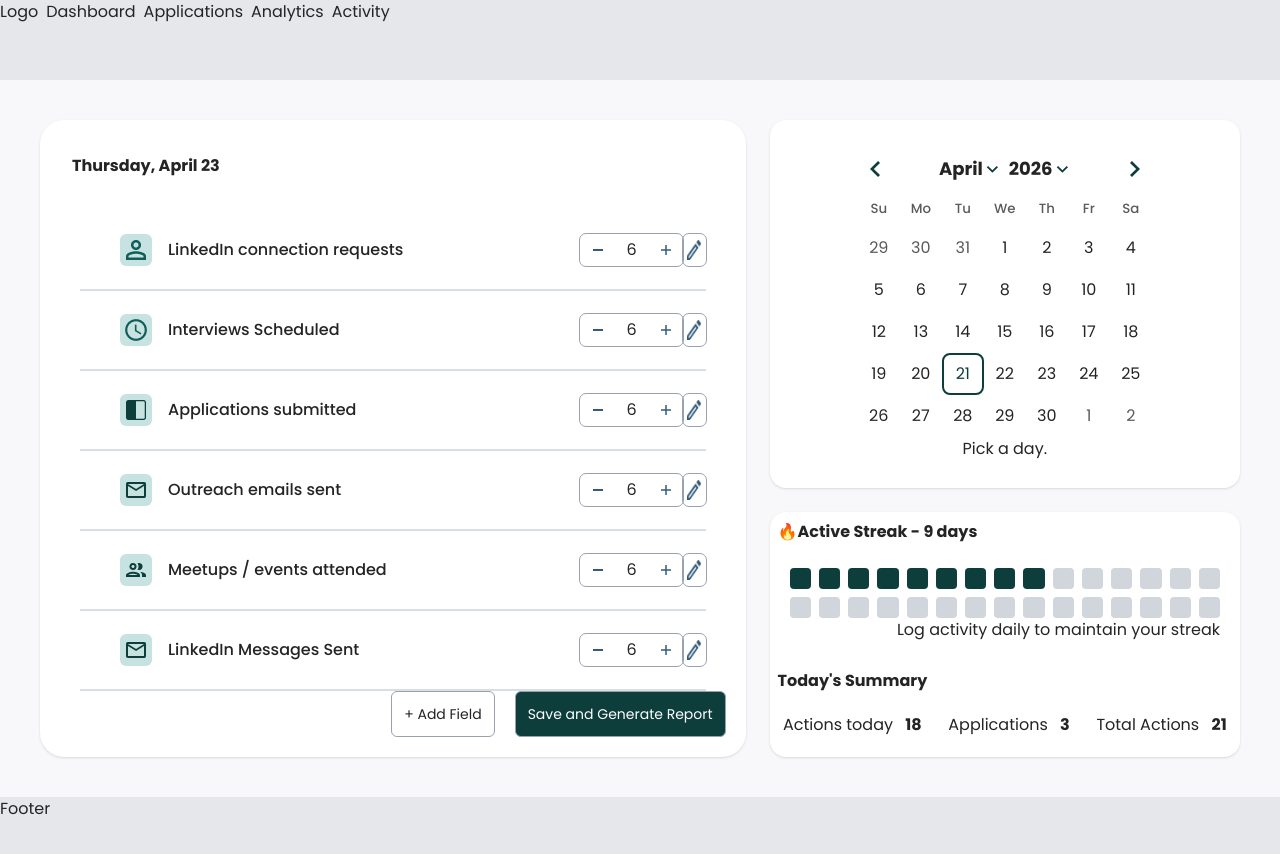
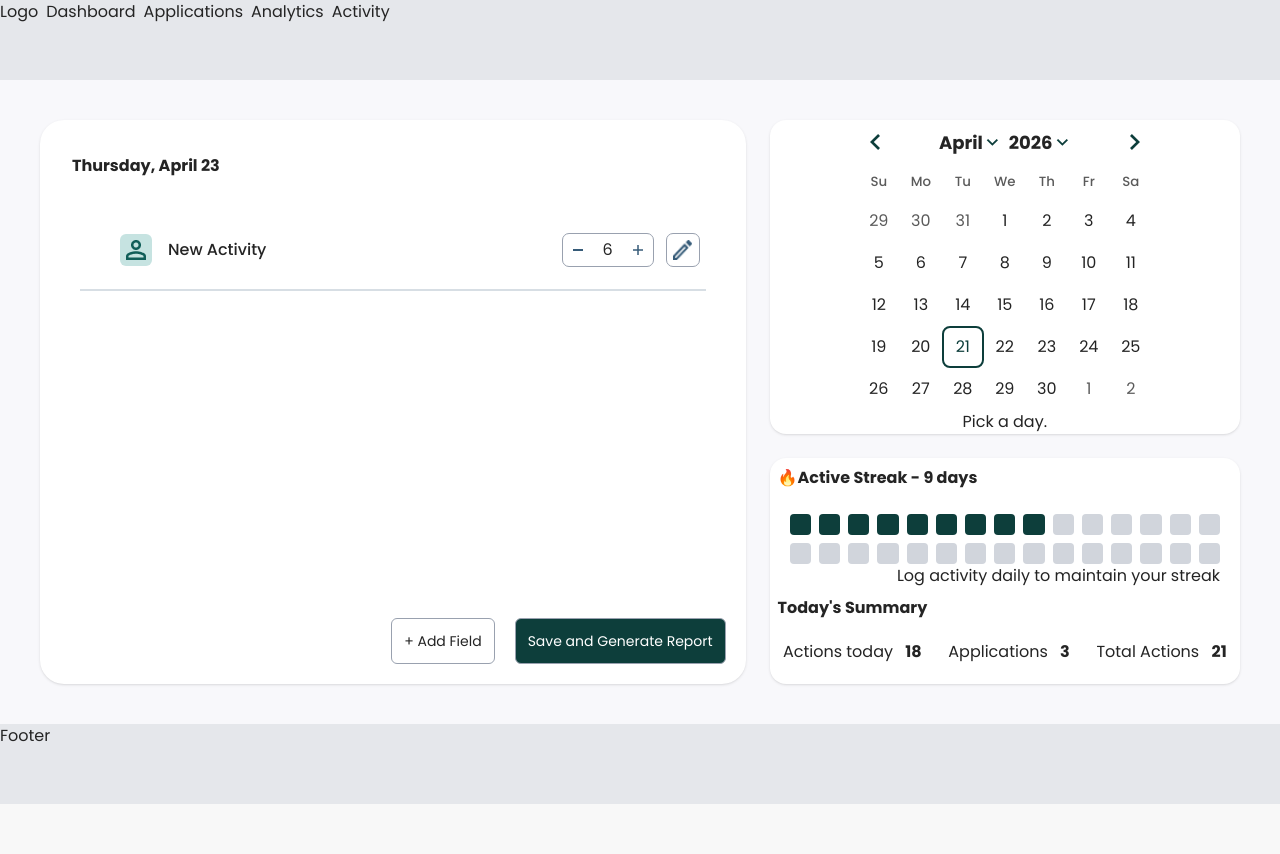
Before and after one commit to chingu-voyages/V60-tier3-team-39, a React (Vite) app in the folder client/: page /activity in a window 1280 px wide. Shown: the top 854 px of the page. After the commit the page ends 804 px from the top, so only its background shows below. Built offline with nearby package versions, Linux system fonts and the light colour scheme.

Commit message:
Refactored the activities section to add new activities with the Add Field button.

```diff
--- a/client/src/components/Activity/Activity.tsx
+++ b/client/src/components/Activity/Activity.tsx
@@ -1,8 +1,9 @@
+import data from "../../data/data.json";
 // import { MyCalendar } from "./CalendarTile";
 import { MyDatePicker } from "./CalendarTile";
 import DailyCounter from "./DailyCounter";
 import StreakSquares from "./Streak";
-import { useState, useEffect } from "react";
+import React, { useState, useEffect } from "react";
 // import "react-calendar/dist/Calendar.css";
 // import { DayPicker } from "react-day-picker";
 // import "react-day-picker/dist/style.css";
@@ -16,14 +17,14 @@ import { useState, useEffect } from "react";
 //   )
 // }
 
-export function clickCounter(activityCount: number, buttonPressed: string) {
-  if (buttonPressed === "minus") {
-    return activityCount - 1;
-  } else if (buttonPressed === "plus") {
-    return activityCount + 1;
-  }
-  return activityCount;
-}
+// export function clickCounter(activityCount: number, buttonPressed: string) {
+//   if (buttonPressed === "minus") {
+//     return activityCount - 1;
+//   } else if (buttonPressed === "plus") {
+//     return activityCount + 1;
+//   }
+//   return activityCount;
+// }
 
 const todaysActions = 18;
 const applications = 3;
@@ -31,7 +32,26 @@ const totalActions = 21;
 const activeStreak = 9;
 
 const Activity = () => {
-  const [activityCount, setActivityCount] = useState(0);
+  const [activities, setActivities] = useState([
+    {
+      id: crypto.randomUUID(),
+      activityName: "New Activity",
+      count: 0,
+      icon: "/images/li-connections.png",
+    },
+  ]);
+
+  function handleAddActivity() {
+    setActivities((prev) => [
+      ...prev,
+      {
+        id: crypto.randomUUID(),
+        activityName: "New Activity",
+        count: 0,
+        icon: "/images/li-connections.png",
+      },
+    ]);
+  }
 
   return (
     <>
@@ -46,13 +66,11 @@ const Activity = () => {
           <div className="min-h-14 md:min-h-22.75 py-4 flex items-center ml-8">
             <h3 className="font-bold text-m">Thursday, April 23</h3>
           </div>
-          <DailyCounter activityCount={activityCount} />
+          <DailyCounter activities={activities} />
           <div className="flex justify-end pr-5 mt-auto mb-5 items-bottom">
             <button
               className="border border-gray-400 rounded-md p-3 mx-5 text-sm"
-              onClick={() =>
-                setActivityCount(clickCounter(activityCount, "plus"))
-              }
+              onClick={handleAddActivity}
             >
               + Add Field
             </button>
--- a/client/src/components/Activity/CalendarTile.tsx
+++ b/client/src/components/Activity/CalendarTile.tsx
@@ -13,7 +13,6 @@ export function MyDatePicker() {
       captionLayout="dropdown"
       showOutsideDays
       animate
-      mode="single"
       selected={selected}
       onSelect={setSelected}
       footer={
--- a/client/src/components/Activity/DailyCounter.tsx
+++ b/client/src/components/Activity/DailyCounter.tsx
@@ -1,34 +1,34 @@
-interface DailyCounterProps {
-  activityCount: number;
+interface Activity {
+  id:string;
+  activityName: string;
+  count: number;
+  icon: string;
 }
 
-export default function DailyCounter({ activityCount }: DailyCounterProps) {
+interface DailyCounterProps {
+  activities: Activity[];
+}
 
-    console.log(`in DailyCounter, activity count: ${activityCount}`)
+export default function DailyCounter({ activities }: DailyCounterProps) {
+  console.log(`in DailyCounter`);
 
   return (
     <>
-      <div
-        id="li-connections-section"
-        className="flex w-auto h-[80px] mx-10 border-b-2 border-[#D7DEE4]"
-      >
-        <div
-          id="li-connections-label"
-          className="flex items-center ml-10 w-[80%]"
-        >
+      <ul>
+        {activities.map((activity) => (
+          <li key={activity.id}>
+            <div className="flex w-auto h-[80px] mx-10 border-b-2 border-[#D7DEE4]">
+              <div className="flex items-center ml-10 w-[80%]">
                 <div className="bg-icon-bg w-[32px] h-[32px] flex justify-center items-center rounded-md h-1rem w-3rem">
                   <img
                     src="/images/li-connections.png"
                     alt="linked in connections icon"
                   />
                 </div>
-          <p className="pl-4 font-medium">LinkedIn connection requests</p>
+                <p className="pl-4 font-medium">{activity.activityName}</p>
               </div>
-        <div
-          id="li-connections-controls"
-          className="flex w-[20%] justify-around items-center"
-        >
-          <div className="flex w-[144px] h-[32px] justify-around items-center outline-gray-400 rounded-md outline-solid outline-1">
+              <div className="flex w-[35%] max-w-[150px] justify-around items-center">
+                <div className="flex w-[60%] h-8 justify-around items-center outline-gray-400 rounded-md outline-solid outline-1">
                   <button>
                     <img src="../../images/minus.png" alt="-" className="" />
                   </button>
@@ -37,7 +37,7 @@ export default function DailyCounter({ activityCount }: DailyCounterProps) {
                     <img src="../../images/plus.png" alt="+" className="" />
                   </button>
                 </div>
-          <button className=" w-[32px] h-[32px] flex justify-center items-center outline-gray-400 rounded-md outline-solid outline-1">
+                <button className=" h-8 aspect-square flex justify-center items-center outline-gray-400 rounded-md outline-solid outline-1">
                   <img
                     src="/images/pencil.png"
                     alt="edit"
@@ -46,190 +46,9 @@ export default function DailyCounter({ activityCount }: DailyCounterProps) {
                 </button>
               </div>
             </div>
-      <div
-        id="interviews-scheduled-section"
-        className="flex w-auto h-[80px] mx-10 border-b-2 border-[#D7DEE4]"
-      >
-        <div
-          id="interviews-scheduled-label"
-          className="flex items-center ml-10 w-[80%]"
-        >
-          <div className="bg-icon-bg w-[32px] h-[32px] flex justify-center items-center rounded-md h-1rem w-3rem">
-            <img
-              src="/images/mdi_clock-outline.png"
-              alt="interviews scheduled icon"
-            />
-          </div>
-          <p className="pl-4 font-medium">Interviews Scheduled</p>
-        </div>
-        <div
-          id="interviews-scheduled-controls"
-          className="flex w-[20%] justify-around items-center"
-        >
-          <div className="flex w-[144px] h-[32px] justify-around items-center outline-gray-400 rounded-md outline-solid outline-1">
-            <button>
-              <img src="../../images/minus.png" alt="-" className="" />
-            </button>
-            <div>6</div>
-            <button>
-              <img src="../../images/plus.png" alt="+" className="" />
-            </button>
-          </div>
-          <button className=" w-[32px] h-[32px] flex justify-center items-center outline-gray-400 rounded-md outline-solid outline-1">
-            <img
-              src="/images/pencil.png"
-              alt="edit"
-              className="w-[60%] h-[60%]"
-            />
-          </button>
-        </div>
-      </div>
-      <div
-        id="applications-submitted-section"
-        className="flex w-auto h-[80px] mx-10 border-b-2 border-[#D7DEE4]"
-      >
-        <div
-          id="applications-submitted-label"
-          className="flex items-center ml-10 w-[80%]"
-        >
-          <div className="bg-icon-bg w-[32px] h-[32px] flex justify-center items-center rounded-md h-1rem w-3rem">
-            <img
-              src="/images/half-cube.png"
-              alt="applications submitted icon"
-            />
-          </div>
-          <p className="pl-4 font-medium">Applications submitted</p>
-        </div>
-        <div
-          id="applications-submitted-controls"
-          className="flex w-[20%] justify-around items-center"
-        >
-          <div className="flex w-[144px] h-[32px] justify-around items-center outline-gray-400 rounded-md outline-solid outline-1">
-            <button>
-              <img src="../../images/minus.png" alt="-" className="" />
-            </button>
-            <div>6</div>
-            <button>
-              <img src="../../images/plus.png" alt="+" className="" />
-            </button>
-          </div>
-          <button className=" w-[32px] h-[32px] flex justify-center items-center outline-gray-400 rounded-md outline-solid outline-1">
-            <img
-              src="/images/pencil.png"
-              alt="edit"
-              className="w-[60%] h-[60%]"
-            />
-          </button>
-        </div>
-      </div>
-      <div
-        id="outreach-emails-section"
-        className="flex w-auto h-[80px] mx-10 border-b-2 border-[#D7DEE4]"
-      >
-        <div
-          id="outreach-emails-label"
-          className="flex items-center ml-10 w-[80%]"
-        >
-          <div className="bg-icon-bg w-[32px] h-[32px] flex justify-center items-center rounded-md h-1rem w-3rem">
-            <img src="/images/envelope.png" alt="outreach emails sent icon" />
-          </div>
-          <p className="pl-4 font-medium">Outreach emails sent</p>
-        </div>
-        <div
-          id="outreach-emails-controls"
-          className="flex w-[20%] justify-around items-center"
-        >
-          <div className="flex w-[144px] h-[32px] justify-around items-center outline-gray-400 rounded-md outline-solid outline-1">
-            <button>
-              <img src="../../images/minus.png" alt="-" className="" />
-            </button>
-            <div>6</div>
-            <button>
-              <img src="../../images/plus.png" alt="+" className="" />
-            </button>
-          </div>
-          <button className=" w-[32px] h-[32px] flex justify-center items-center outline-gray-400 rounded-md outline-solid outline-1">
-            <img
-              src="/images/pencil.png"
-              alt="edit"
-              className="w-[60%] h-[60%]"
-            />
-          </button>
-        </div>
-      </div>
-      <div
-        id="meetups-events-section"
-        className="flex w-auto h-[80px] mx-10 border-b-2 border-[#D7DEE4]"
-      >
-        <div
-          id="meetups-events-label"
-          className="flex items-center ml-10 w-[80%]"
-        >
-          <div className="bg-icon-bg w-[32px] h-[32px] flex justify-center items-center rounded-md h-1rem w-3rem">
-            <img
-              src="/images/two-people.png"
-              alt="meetups/events attended icon"
-            />
-          </div>
-          <p className="pl-4 font-medium">Meetups / events attended</p>
-        </div>
-        <div
-          id="meetups-events-controls"
-          className="flex w-[20%] justify-around items-center"
-        >
-          <div className="flex w-[144px] h-[32px] justify-around items-center outline-gray-400 rounded-md outline-solid outline-1">
-            <button>
-              <img src="../../images/minus.png" alt="-" className="" />
-            </button>
-            <div>6</div>
-            <button>
-              <img src="../../images/plus.png" alt="+" className="" />
-            </button>
-          </div>
-          <button className=" w-[32px] h-[32px] flex justify-center items-center outline-gray-400 rounded-md outline-solid outline-1">
-            <img
-              src="/images/pencil.png"
-              alt="edit"
-              className="w-[60%] h-[60%]"
-            />
-          </button>
-        </div>
-      </div>
-      <div
-        id="extra-activity-one-section"
-        className="flex w-auto h-[80px] mx-10 border-b-2 border-[#D7DEE4]"
-      >
-        <div
-          id="extra-activity-one-label"
-          className="flex items-center ml-10 w-[80%]"
-        >
-          <div className="bg-icon-bg w-[32px] h-[32px] flex justify-center items-center rounded-md h-1rem w-3rem">
-            <img src="/images/envelope.png" alt="envelope icon" />
-          </div>
-          <p className="pl-4 font-medium">LinkedIn Messages Sent</p>
-        </div>
-        <div
-          id="extra-activity-one-controls"
-          className="flex w-[20%] justify-around items-center"
-        >
-          <div className="flex w-[144px] h-[32px] justify-around items-center outline-gray-400 rounded-md outline-solid outline-1">
-            <button>
-              <img src="../../images/minus.png" alt="-" className="" />
-            </button>
-            <div>6</div>
-            <button>
-              <img src="../../images/plus.png" alt="+" className="" />
-            </button>
-          </div>
-          <button className=" w-[32px] h-[32px] flex justify-center items-center outline-gray-400 rounded-md outline-solid outline-1">
-            <img
-              src="/images/pencil.png"
-              alt="edit"
-              className="w-[60%] h-[60%]"
-            />
-          </button>
-        </div>
-      </div>
+          </li>
+        ))}
+      </ul>
     </>
   );
 }
--- a/client/src/data/data.json
+++ b/client/src/data/data.json
@@ -105,5 +105,13 @@
       "appliedDate": "Mar 17",
       "salaryRange": "$78k~86k"
     }
+  ],
+  "activities": [
+      {
+        "id": "linked-in-connections",
+        "activityName": "LinkedIn Connection Request",
+        "count": 6,
+        "icon": "/images/li-connections.png"
+      }
   ]
 }
```
Lines whose indentation alone changed are shown as unchanged.
